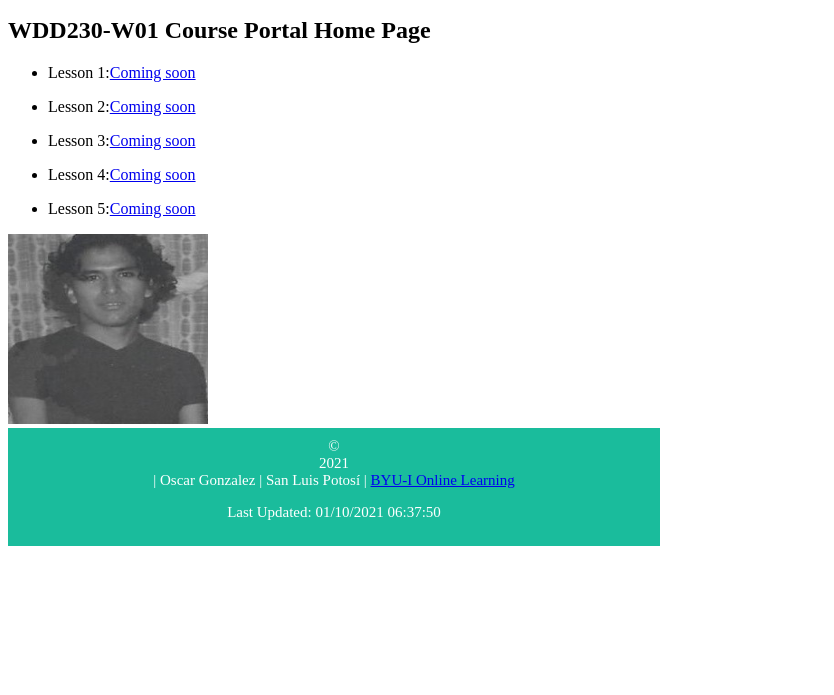
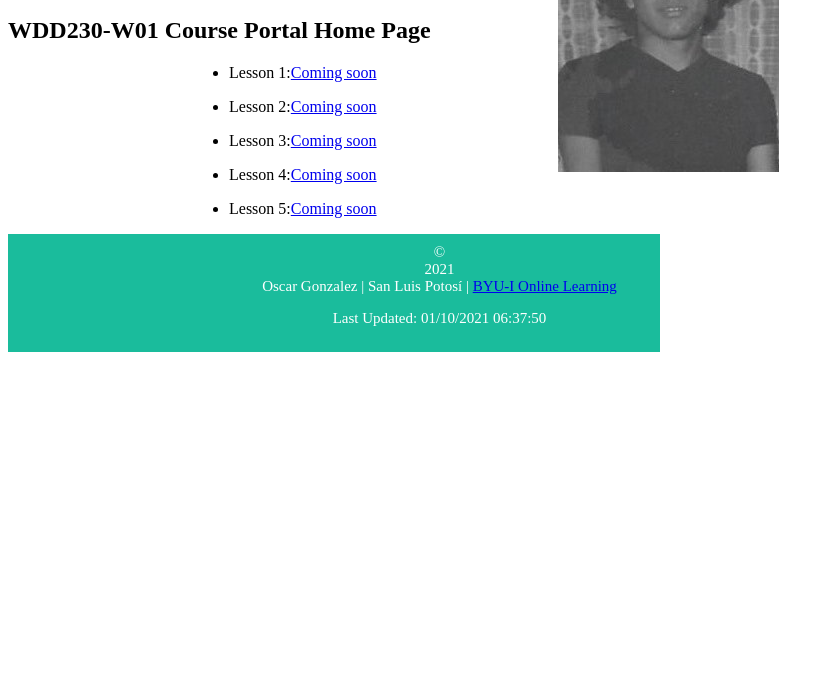
Before and after one commit to Skektech/skektech.github.io, a plain HTML site: page index.html in a window 1280 px wide. Shown: the part 105-800 px from the top of the page, without its empty margins (0-834 px from the left). Drawn offline with Linux system fonts and the light colour scheme.

Commit message:
w01 assignment 5th try

```diff
--- a/css/styles.css
+++ b/css/styles.css
@@ -15,3 +15,10 @@
   font-size: 15px;
   width:50%;
 }
+
+.myimg{
+  position: relative;
+  float: left;
+  left: 550px;
+  top: -150px;
+}
--- a/index.html
+++ b/index.html
@@ -14,6 +14,7 @@
         <h1>Oscar Gonzalez</h1>
     </header>
     <h2>WDD230-W01 Course Portal Home Page</h2>
+    <img class="myimg" src="pictures/me.jpg" alt="me">
     <nav>
         <ul>
             <li>
@@ -33,10 +34,7 @@
             </li>
         </ul>
     </nav>
-    <main>
-        <img src="pictures/me.jpg" width="200" height="190" alt="me">
-    </main>
-    <footer class="footer">&copy; <div id="year"></div> | Oscar Gonzalez | San Luis Potosí | <a id="byuilink" href="https://www.byui.edu/online">BYU-I Online Learning</a>
+    <footer class="footer">&copy; <div id="year"></div>Oscar Gonzalez | San Luis Potosí | <a id="byuilink" href="https://www.byui.edu/online">BYU-I Online Learning</a>
         <div> <p>Last Updated: <span id="currentdate"></span></p></div>
     </footer>
     <script src="javascript/main.js">    </script>
```
Lines whose indentation alone changed are shown as unchanged.
